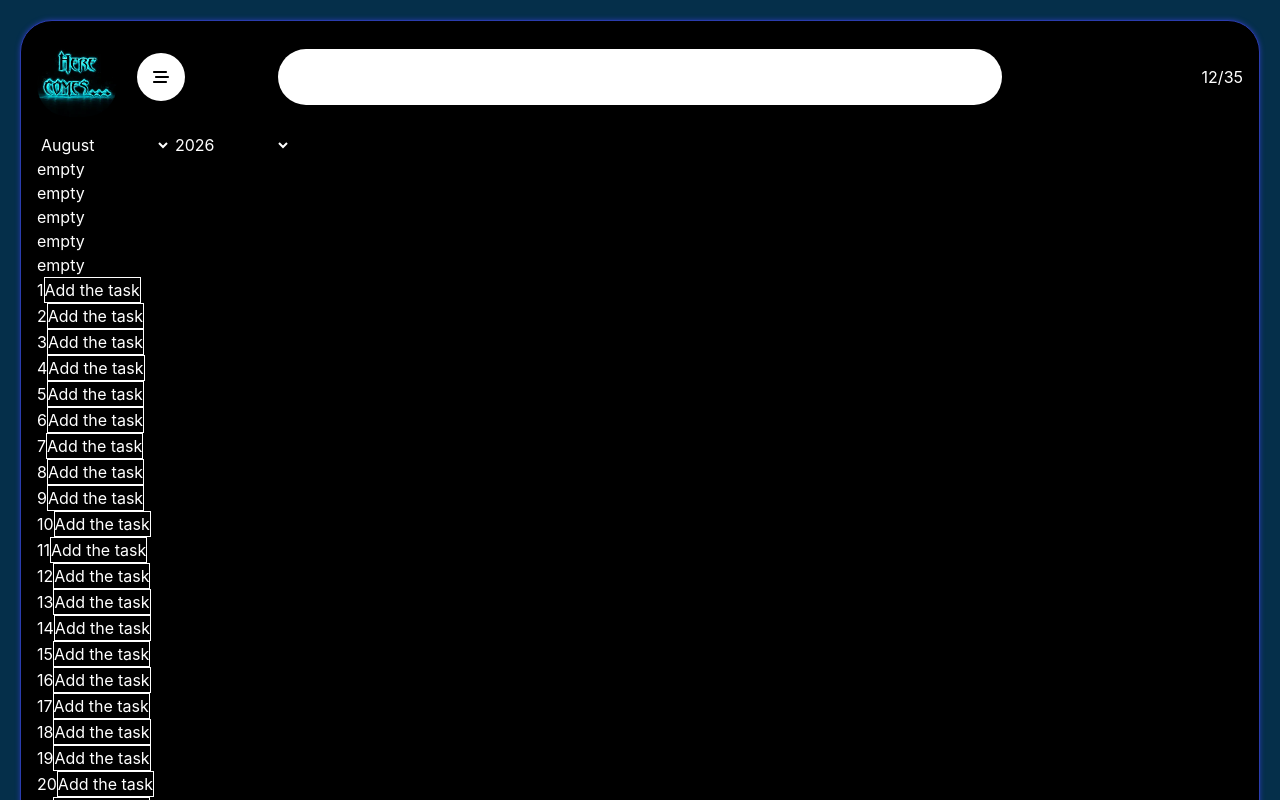
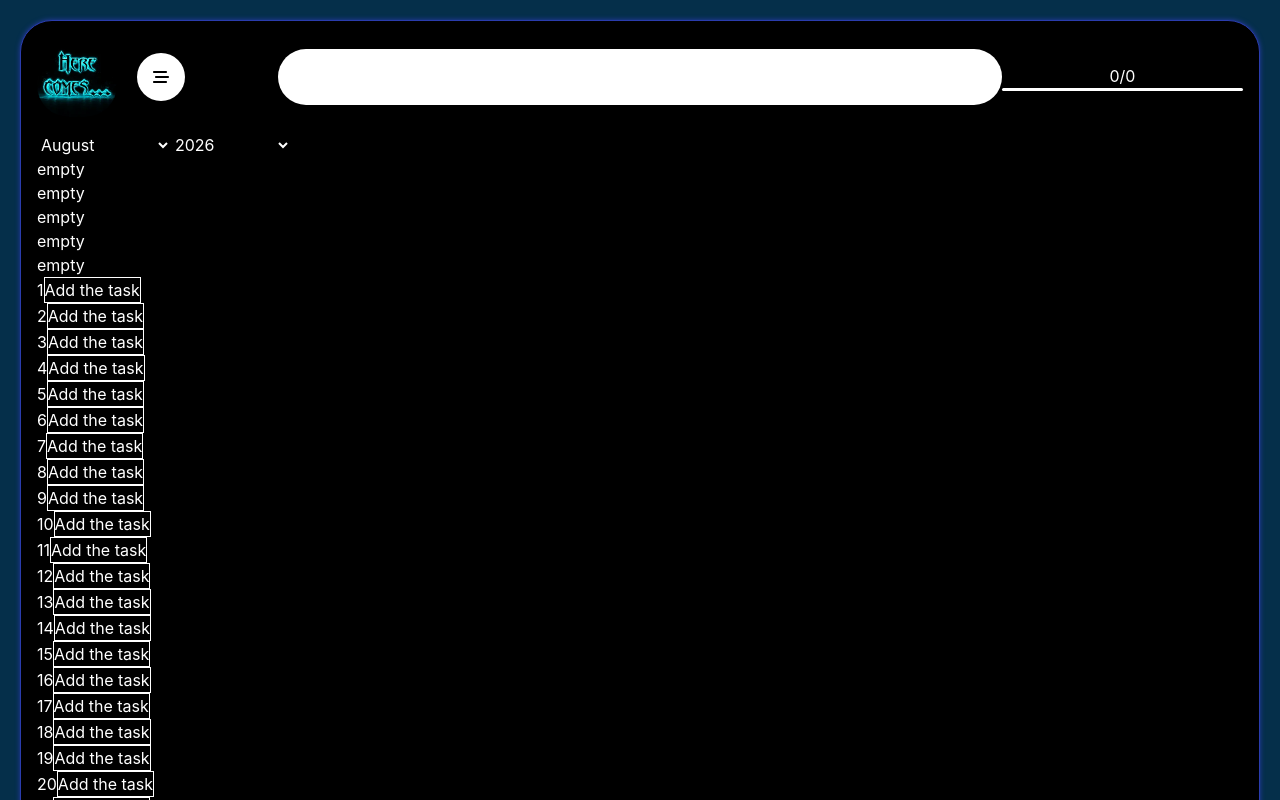
Before and after one commit to herecomes/todoList, a React (Vite) app: page / in a window 1280 px wide. Shown: the top 800 px of the page. Built offline with nearby package versions, Linux system fonts and the light colour scheme.

Commit message:
done header tracker of the tasks

```diff
--- a/src/components/Header.tsx
+++ b/src/components/Header.tsx
@@ -1,10 +1,17 @@
 import { FaBarsStaggered } from "react-icons/fa6";
+import { useTasks } from "../context/TaskContext";
 
 type className = {
     className: string
 }
 
 export const Header = ({className}: className) => {
+    const {tasks} = useTasks();
+
+    const overall = tasks.length;
+    const done = tasks.filter(t => t.done === true).length;
+    const percentage = (done/overall) * 100;
+
     return (
         <header className={className}>
             <div className="left flex w-1/5 items-center">
@@ -18,13 +25,14 @@ export const Header = ({className}: className) => {
             <div className="center w-3/5 flex items-center">
                 <input type="text" name="search" id="search" className="p-4 bg-white w-full rounded-4xl" />
             </div>
-            <div className="right w-1/5 flex items-center justify-end text-white">
+            <div className="right w-1/5 flex flex-col items-center justify-center text-white">
                 <div className="counter">
-                    12/35
+                    {/* {done}/{overall} */}
+                    {percentage === 100 ? "Great u have done all the tasks" : done + "/" + overall}
                 </div>
-                <div className="countBar">
-                    <span className="below"></span>
-                    <span className="above"></span>
+                <div className={`countBar w-full h-[3px] relative ${percentage === 100 && "done"}`}>
+                    <span className="below block h-full bg-white rounded-[10px]" key={"percentageOverall_" + overall}></span>
+                    <span className="above block h-full absolute top-[0px] bg-hcblue rounded-[10px]" key={"percentageDone_" + done} style={{width: percentage+"%"}}></span>
                 </div>
             </div>
         </header>
--- a/src/components/TodoAddModal.tsx
+++ b/src/components/TodoAddModal.tsx
@@ -10,14 +10,11 @@ export const TodoAddModal = ({ isModalOpen, selectedDate, handleCloseModal }: To
     const {tasks,addTask} = useTasks();
 
     if (!isModalOpen || (isModalOpen && !selectedDate) || (isModalOpen && isModalOpen != "addModal")) return null
-    console.log(selectedDate);
 
     const idOfLastTask = tasks.length ? tasks[tasks.length - 1].id + 1 : 0;
 
     const taskSubmit = (e: React.SubmitEvent<HTMLFormElement>) => {
         e.preventDefault();
-        console.log(e);
-
 
         addTask({
             id: idOfLastTask,
--- a/src/components/TodoEditModal.tsx
+++ b/src/components/TodoEditModal.tsx
@@ -10,14 +10,12 @@ export const TodoEditModal = ({ isModalOpen, selectedTaskId, handleCloseModal }:
     const {tasks, editTask, toggleTask} = useTasks();
 
     if (!isModalOpen || (isModalOpen && (selectedTaskId === null || selectedTaskId === undefined)) || (isModalOpen && isModalOpen != "editModal")) return null
-    console.log(selectedTaskId);
 
     const selectedTask = tasks.find(t => t.id === selectedTaskId);
     if (!selectedTask) return null;
 
     const taskEdit = (e: React.SubmitEvent<HTMLFormElement>) => {
         e.preventDefault();
-        console.log(e);
 
         editTask(
             selectedTask.id,
--- a/src/index.css
+++ b/src/index.css
@@ -7,7 +7,33 @@ html, body, #root {
   @apply min-h-screen m-0 bg-sky-950 w-full;
 }
 #root {
-    @apply p-5;
+  @apply p-5;
+}
+
+.countBar.done {
+    &::after {
+    position: absolute;
+    content: "";
+    top: calc(-1 * 1px);
+    left: calc(-1 * 1px);
+    width: calc(100% + 1px * 2);
+    height: calc(100% + 1px * 2);
+    background: linear-gradient(
+      60deg,
+      hsl(224, 85%, 66%),
+      hsl(269, 85%, 66%),
+      hsl(314, 85%, 66%),
+      hsl(359, 85%, 66%),
+      hsl(44, 85%, 66%),
+      hsl(89, 85%, 66%),
+      hsl(134, 85%, 66%),
+      hsl(179, 85%, 66%)
+    );
+    background-size: 300% 300%;
+    background-position: 0 50%;
+    border-radius: 10px;
+    animation: moveGradient 4s alternate infinite;
+  }
 }
 
 @theme {
@@ -16,6 +42,11 @@ html, body, #root {
         0%, 100% {box-shadow: 0 0 25px var(--color-sky-800);}
         50% {box-shadow: 0 0 25px var(--color-sky-400);}
     }
+    --animate-bgPulse: bgPulse 5s ease-in-out infinite;
 
-    --animate-bgPulse: bgPulse 5s ease-in-out infinite;
+    @keyframes moveGradient {
+      50% {
+        background-position: 100% 50%;
+      }
+    }
 }
```
